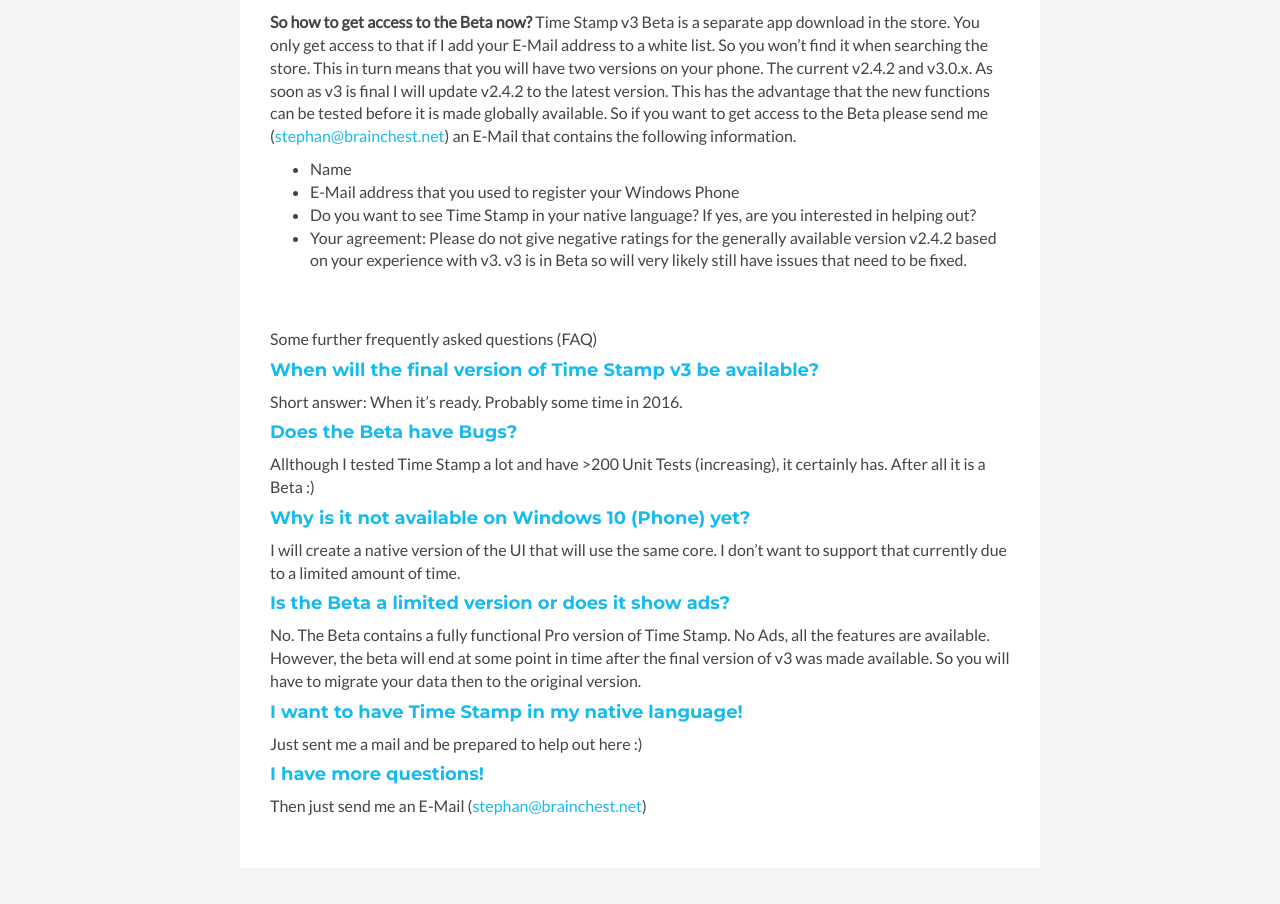
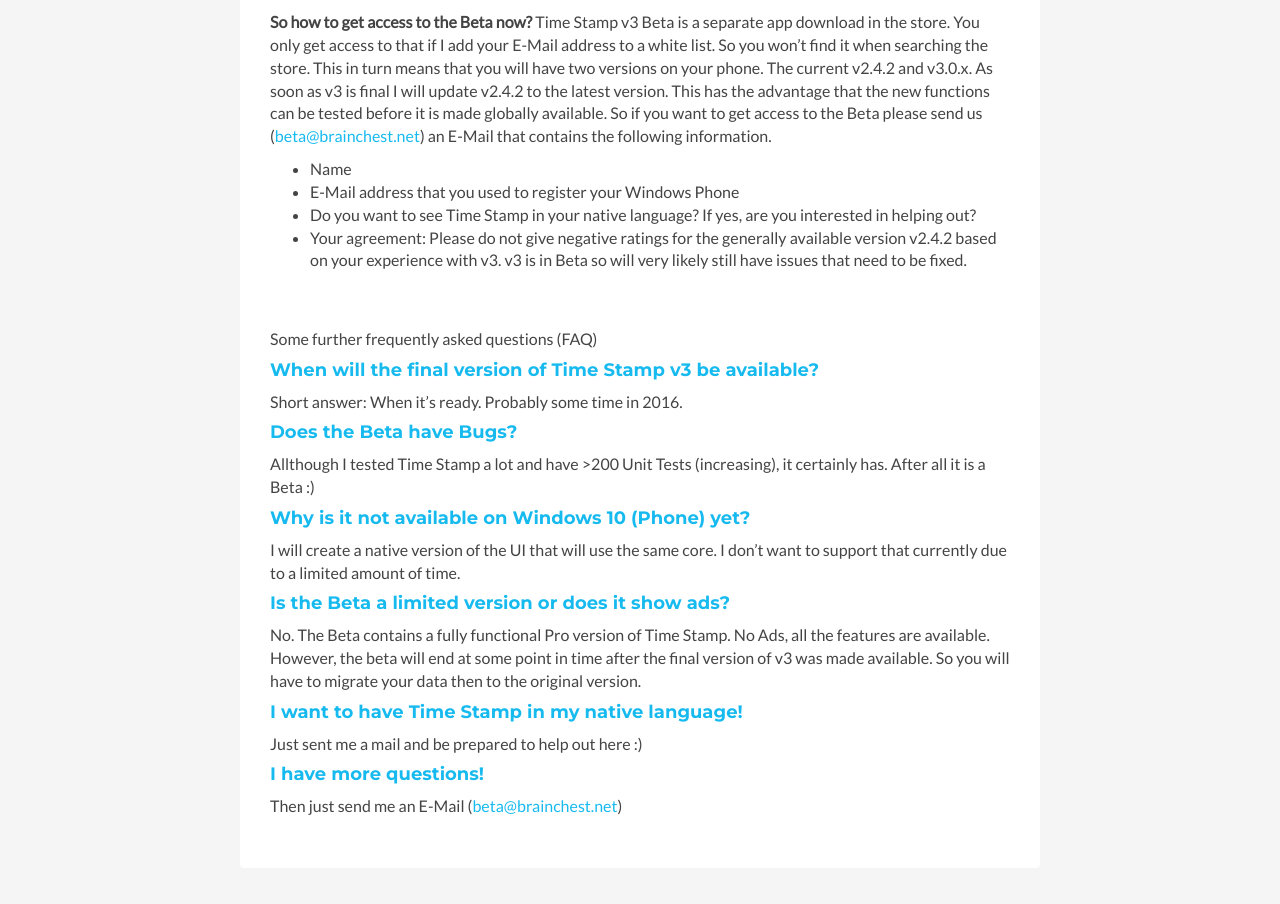
Before and after one commit to brainchest/brainchest-web, a Jekyll site: the page built from v3_access.md, in a window 1280 px wide and 1400 px high, scrolled down 388 px. Shown: the part 248-1152 px from the top of the window. Built offline with Jekyll 4.4.1, drawn with Linux system fonts in a browser that asks for light colours; comment, search, counter and statistics services are not loaded.

Commit message:
Changed email to new beta mail

```diff
--- a/v3_access.md
+++ b/v3_access.md
@@ -20,7 +20,7 @@
 
 **Phone Requirements:** Please note that the Beta currently is only available for Windows Phone 8.1. I will start working on a native Windows 10 version in parallel and will start with the Beta as soon as possible. However, this Beta program will be different from the WP8.1 one. More info on that later. Please my Twitter/Facebook account for more info on that.
 
-**So how to get access to the Beta now?** Time Stamp v3 Beta is a separate app download in the store. You only get access to that if I add your E-Mail address to a white list. So you won't find it when searching the store. This in turn means that you will have two versions on your phone. The current v2.4.2 and v3.0.x. As soon as v3 is final I will update v2.4.2 to the latest version. This has the advantage that the new functions can be tested before it is made globally available. So if you want to get access to the Beta please send me (<mailto:stephan@brainchest.net>) an E-Mail that contains the following information.
+**So how to get access to the Beta now?** Time Stamp v3 Beta is a separate app download in the store. You only get access to that if I add your E-Mail address to a white list. So you won't find it when searching the store. This in turn means that you will have two versions on your phone. The current v2.4.2 and v3.0.x. As soon as v3 is final I will update v2.4.2 to the latest version. This has the advantage that the new functions can be tested before it is made globally available. So if you want to get access to the Beta please send us (<mailto:beta@brainchest.net>) an E-Mail that contains the following information.
 
 * Name
 * E-Mail address that you used to register your Windows Phone
@@ -52,4 +52,4 @@
 
 #### I have more questions!
 
-Then just send me an E-Mail (<mailto:stephan@brainchest.net>)
+Then just send me an E-Mail (<mailto:beta@brainchest.net>)
```
